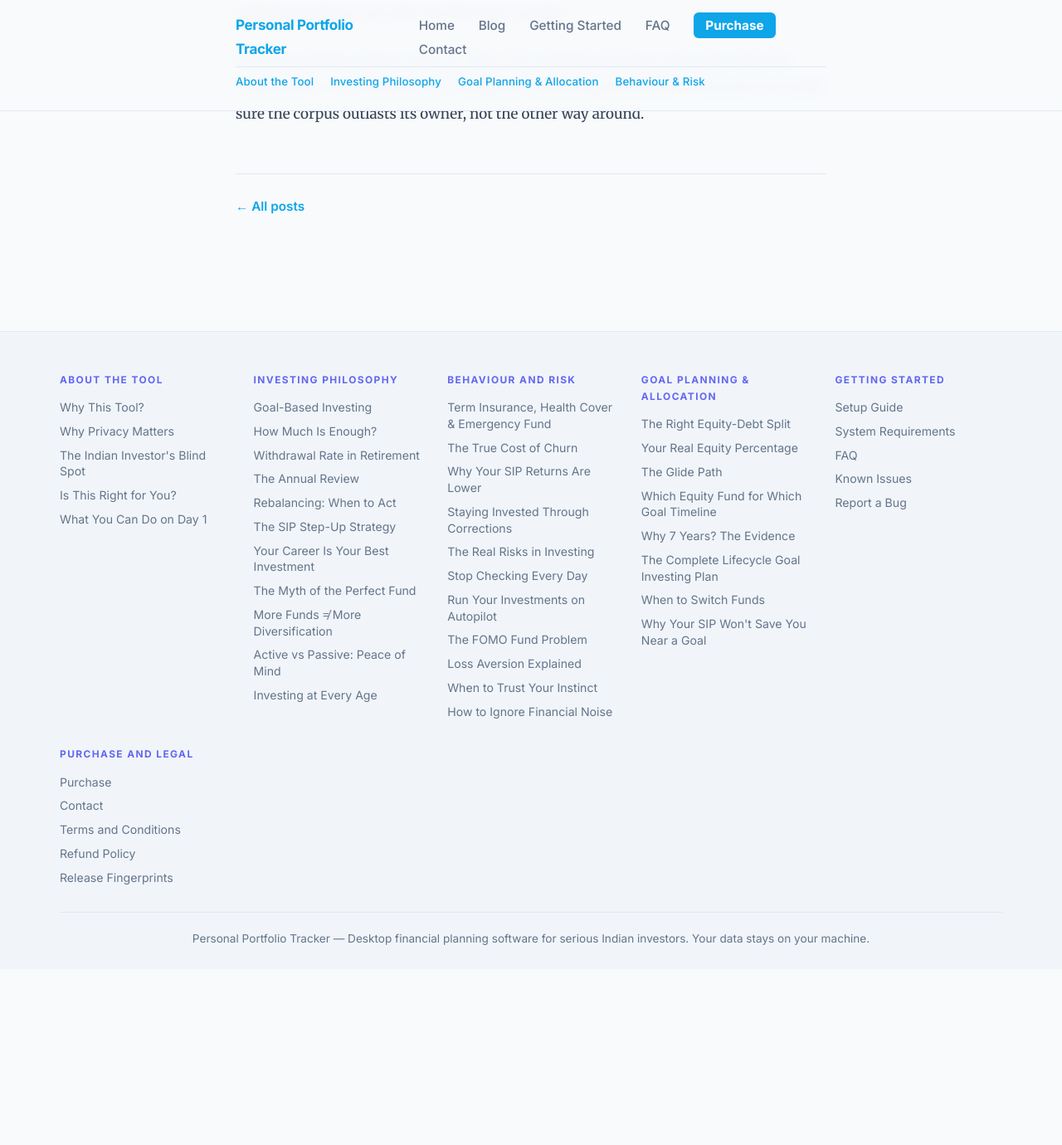
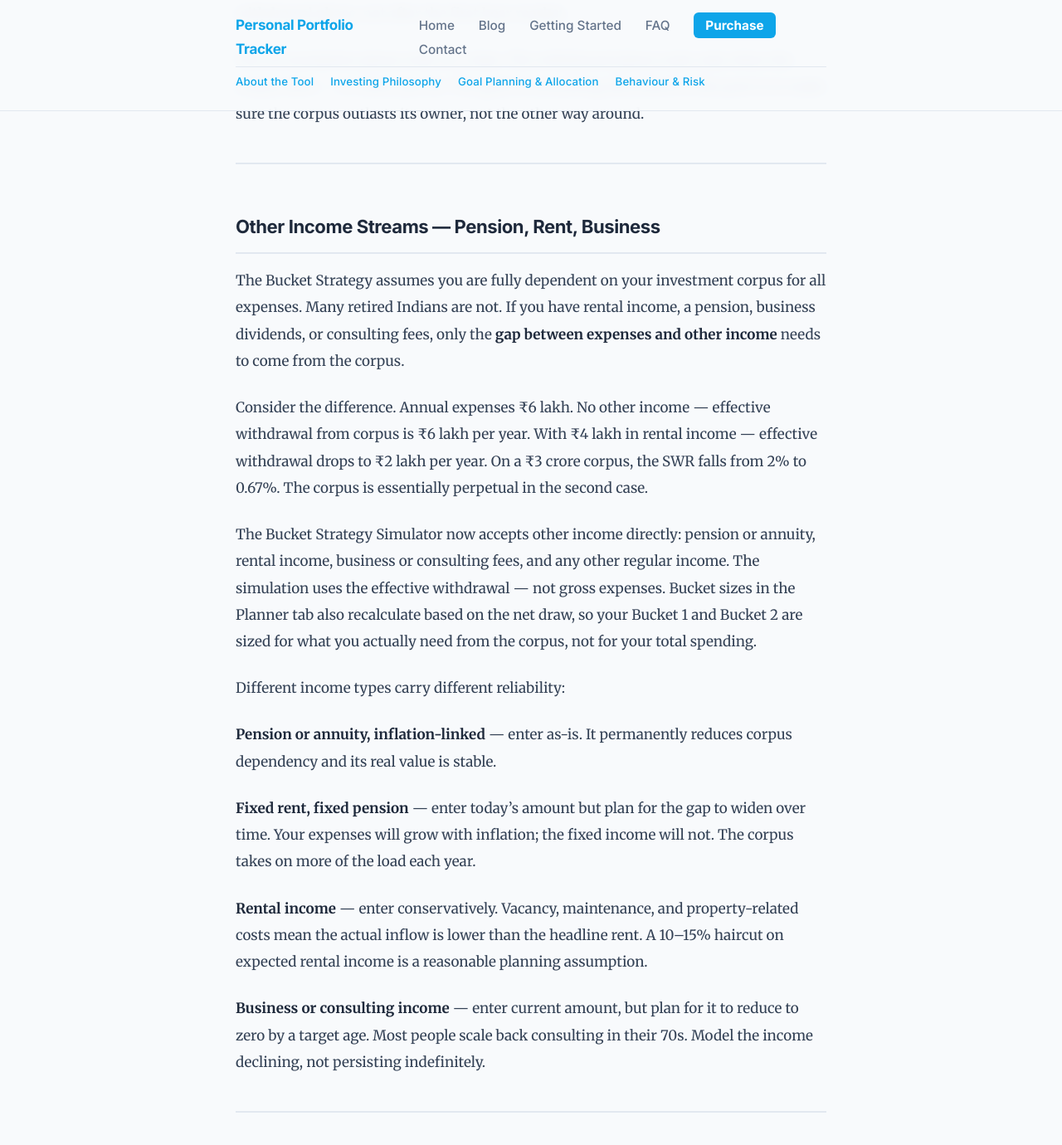
Before and after one commit to srikrishna2024/portfolio-tracker-blog, a Jekyll site: the page built from _posts/2026-06-20-accumulation-withdrawal-phases.md, in a window 1280 px wide and 1400 px high, scrolled down 8251 px. Shown: the top 1380 px of the window at 83% size. Built offline with Jekyll 4.4.1, drawn with Linux system fonts in a browser that asks for light colours; before the commit the page ends 9419 px from its top, so only the background shows below that; some of the changed text lies outside the part shown.

Commit message:
Update blog post: add Other Income and Under/Over 60 behaviour sections

```diff
--- a/_posts/2026-06-20-accumulation-withdrawal-phases.md
+++ b/_posts/2026-06-20-accumulation-withdrawal-phases.md
@@ -140,3 +140,39 @@
 When all three conditions are met, the transition is ready. The first action is not to stop SIPs — it is to open the Bucket Strategy Simulator and size the buckets before the first withdrawal happens. The structure needs to be in place before day one of the withdrawal phase, not after the first bear market.
 
 The accumulation phase ends on a date. The withdrawal phase ends only when the corpus does — or when you do. The goal of everything described in this post is to make sure the corpus outlasts its owner, not the other way around.
+
+---
+
+## Other Income Streams — Pension, Rent, Business
+
+The Bucket Strategy assumes you are fully dependent on your investment corpus for all expenses. Many retired Indians are not. If you have rental income, a pension, business dividends, or consulting fees, only the **gap between expenses and other income** needs to come from the corpus.
+
+Consider the difference. Annual expenses ₹6 lakh. No other income — effective withdrawal from corpus is ₹6 lakh per year. With ₹4 lakh in rental income — effective withdrawal drops to ₹2 lakh per year. On a ₹3 crore corpus, the SWR falls from 2% to 0.67%. The corpus is essentially perpetual in the second case.
+
+The Bucket Strategy Simulator now accepts other income directly: pension or annuity, rental income, business or consulting fees, and any other regular income. The simulation uses the effective withdrawal — not gross expenses. Bucket sizes in the Planner tab also recalculate based on the net draw, so your Bucket 1 and Bucket 2 are sized for what you actually need from the corpus, not for your total spending.
+
+Different income types carry different reliability:
+
+**Pension or annuity, inflation-linked** — enter as-is. It permanently reduces corpus dependency and its real value is stable.
+
+**Fixed rent, fixed pension** — enter today's amount but plan for the gap to widen over time. Your expenses will grow with inflation; the fixed income will not. The corpus takes on more of the load each year.
+
+**Rental income** — enter conservatively. Vacancy, maintenance, and property-related costs mean the actual inflow is lower than the headline rent. A 10–15% haircut on expected rental income is a reasonable planning assumption.
+
+**Business or consulting income** — enter current amount, but plan for it to reduce to zero by a target age. Most people scale back consulting in their 70s. Model the income declining, not persisting indefinitely.
+
+---
+
+## How the Tool Behaves: Under 60 vs Over 60
+
+**Under 60 — accumulation phase:**
+
+The Retirement Planner works fully. Enter your current age, planned retirement age, monthly expenses, and return assumptions. Save the baseline. The AI generates a glide path once and saves it permanently. The Check Progress tab shows actual vs projected corpus. The Goal Dashboard shows the Retirement card with On Track / At Risk / Behind status and the SIP-forward projection.
+
+**Over 60 or already retired — withdrawal phase:**
+
+The Retirement Planner now accepts your actual retirement age — including ages at or before your current age. When you set a retirement age at or below your current age, an inline message explains you are in the withdrawal phase and a direct link to the Bucket Strategy Simulator appears. The Goal Dashboard shows a "🏦 Withdrawal Phase" card instead of "Behind", with a direct link to the simulator. The corpus is pre-filled from your mapped Retirement goal funds.
+
+The tools that continue to be relevant in the withdrawal phase: Portfolio Analysis (XIRR, fund performance), Annual Fund Review (Hold/Exit verdicts for Bucket 3 equity funds, which still need quality review), Debt and Fixed Income Tracker (EPF, PPF, NPS balance tracking), Tax Corner (LTCG harvesting when you redeem from Bucket 3 in recovery), and Alert Center (concentration risk and goal health for non-retirement goals).
+
+The Bucket Strategy Simulator is the primary tool in withdrawal phase. Everything else is supporting context.
```
